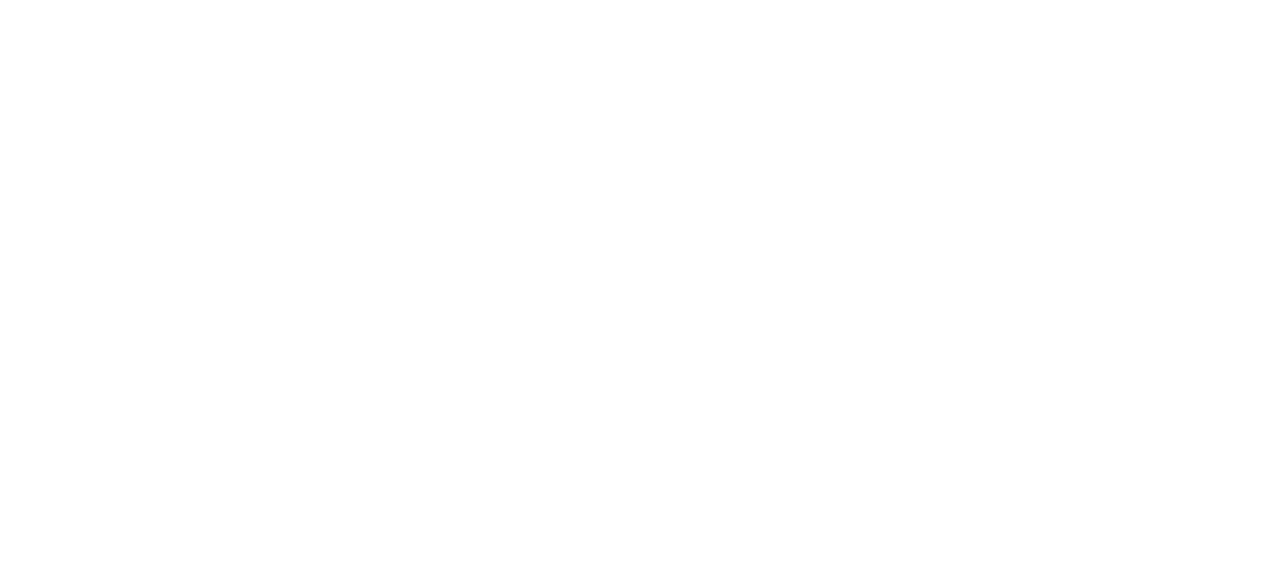
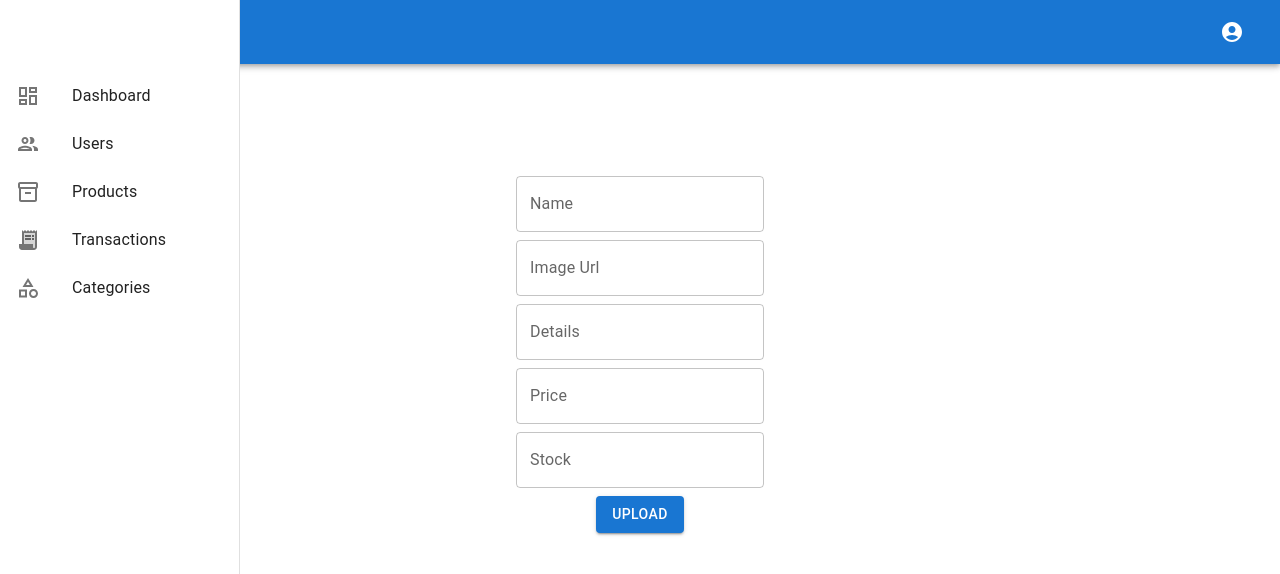
Before and after one commit to Binar-FW17-Project-Team-2/Sewapedia.com, a React (Create React App) app in the folder client/sewapedia-app/: page /addproduct in a window 1280 px wide. Before the commit this address had no page. Shown: the top 574 px of the page. Built offline with nearby package versions, Linux system fonts and the light colour scheme; no server answers.

Commit message:
Update Add Product Form

```diff
--- a/client/sewapedia-app/src/App.js
+++ b/client/sewapedia-app/src/App.js
@@ -8,6 +8,7 @@
 import Transactions from './Pages/Transactions/Transactions';
 import Categories from './Pages/Categories/Categories';
 import DashboardMenu from './Component/AdminDashboard/DashboardMenu';
+import AddProduct from './Pages/Products/AddProduct';
 
 
 export default function App() {
@@ -18,6 +19,7 @@
       <Route path='/user' element={<Users />} />
       <Route path='/about' element={<About />} />
       <Route path='/product' element={<Product />} />
+      <Route path='/addproduct' element={<AddProduct />} />
       <Route path='/transactions' element={<Transactions />} />
       <Route path='/categories' element={<Categories />} />
     </Routes>
--- a/client/sewapedia-app/src/Component/AdminDashboard/SideDrawerData.jsx
+++ b/client/sewapedia-app/src/Component/AdminDashboard/SideDrawerData.jsx
@@ -19,7 +19,7 @@
   {
     title: "Products",
     icon: <Inventory2OutlinedIcon />,
-    path: "/product",
+    path: "/addproduct",
   },
   {
     title: "Transactions",
--- /dev/null
+++ b/client/sewapedia-app/src/Pages/Products/AddProduct.jsx
@@ -0,0 +1,78 @@
+import { Container } from "@mui/material";
+import { TextField } from "@mui/material";
+import { Button } from "@mui/material";
+import { Stack } from "@mui/material";
+import React, { useEffect, useState } from "react";
+import DashboardLayout from "../../Component/AdminDashboard/DashboardLayout";
+
+function AddProduct() {
+  const [products, setProduct] = useState([]);
+
+  useEffect(() => {
+    fetchData();
+  });
+
+  const fetchData = async () => {
+    await fetch("http://localhost:4000/product")
+      .then((res) => res.json())
+      .then((data) => setProduct(data))
+      .catch((err) => {
+        console.log(err);
+      });
+  };
+
+  const onAdd = async (req, res) => {
+    await fetch("http://localhost:4000/product", {
+      method: "POST",
+      body: JSON.stringify({
+        name: req.name,
+        details: req.details,
+        img_url: req.img_url,
+        price: req.price,
+        stock: req.stock,
+      }),
+      headers: {
+        "Content-type": "application/json, charset=UTF-8",
+      },
+    })
+      .then((res) => {
+        if (res.status !== 201) {
+          return;
+        } else {
+          return res.json();
+        }
+      })
+      .then((data) => {
+        setProduct((products) => [...products], data);
+      });
+  };
+
+  return (
+    <div>
+      <div>
+        <DashboardLayout />
+      </div>
+      <div>
+        <Container>
+          <Stack
+            direction="column"
+            justifyContent="center"
+            alignItems="center"
+            spacing={1}
+          >
+            <TextField id="name" name="name" label="Name" />
+            <TextField id="image" name="image_url" label="Image Url" />
+            <TextField id="details" name="details" label="Details" />
+            <TextField id="price" name="price" label="Price" />
+            <TextField id="stock" name="stock" label="Stock" />
+            <Button variant="contained" component="span">
+              Upload
+            </Button>
+          </Stack>
+        </Container>
+      </div>
+    </div>
+  );
+}
+
+export default AddProduct;
```
Also changed, not shown: client/sewapedia-app/src/Pages/Products/Products.jsx (deleted, +0 -26 lines).
